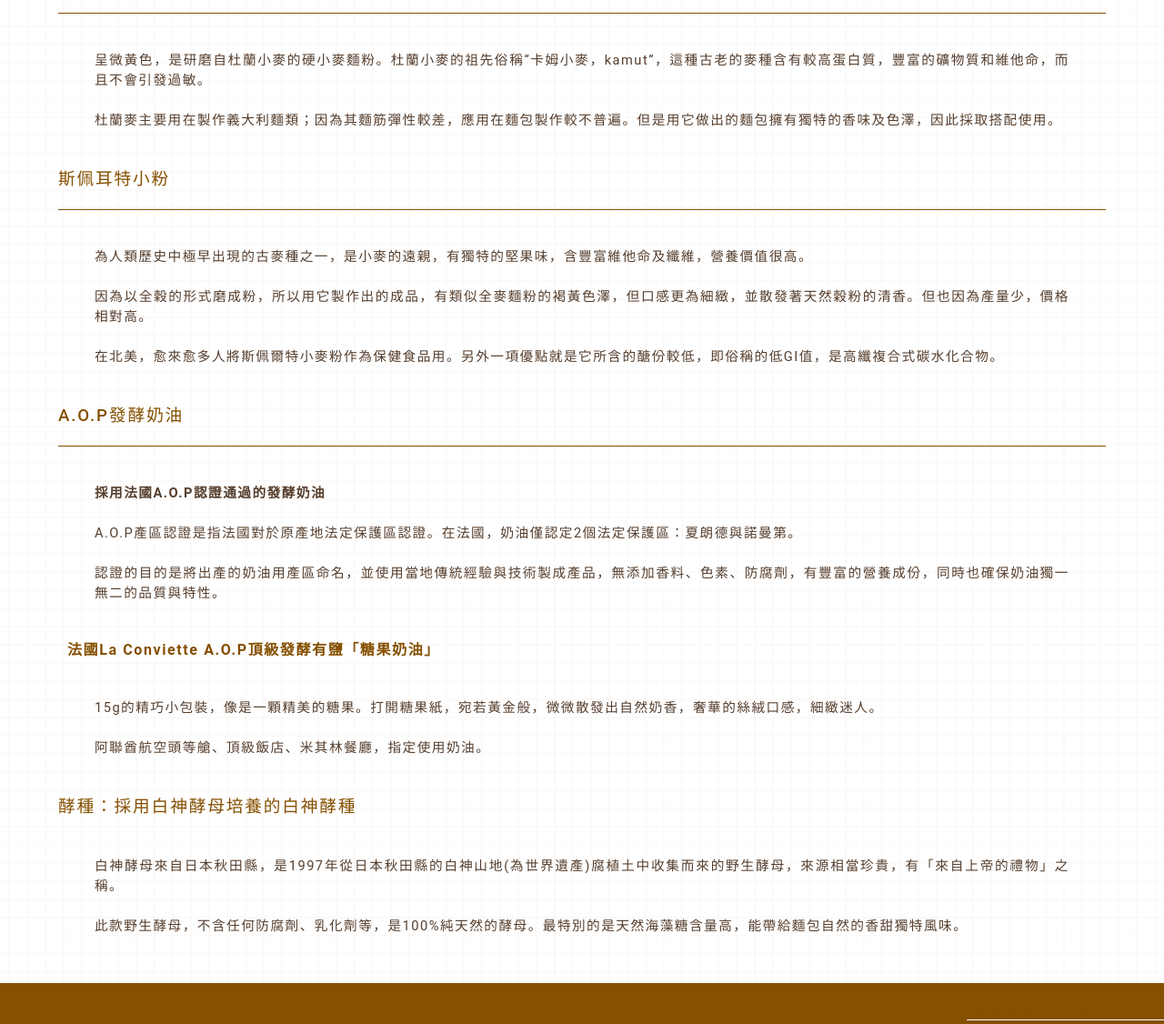
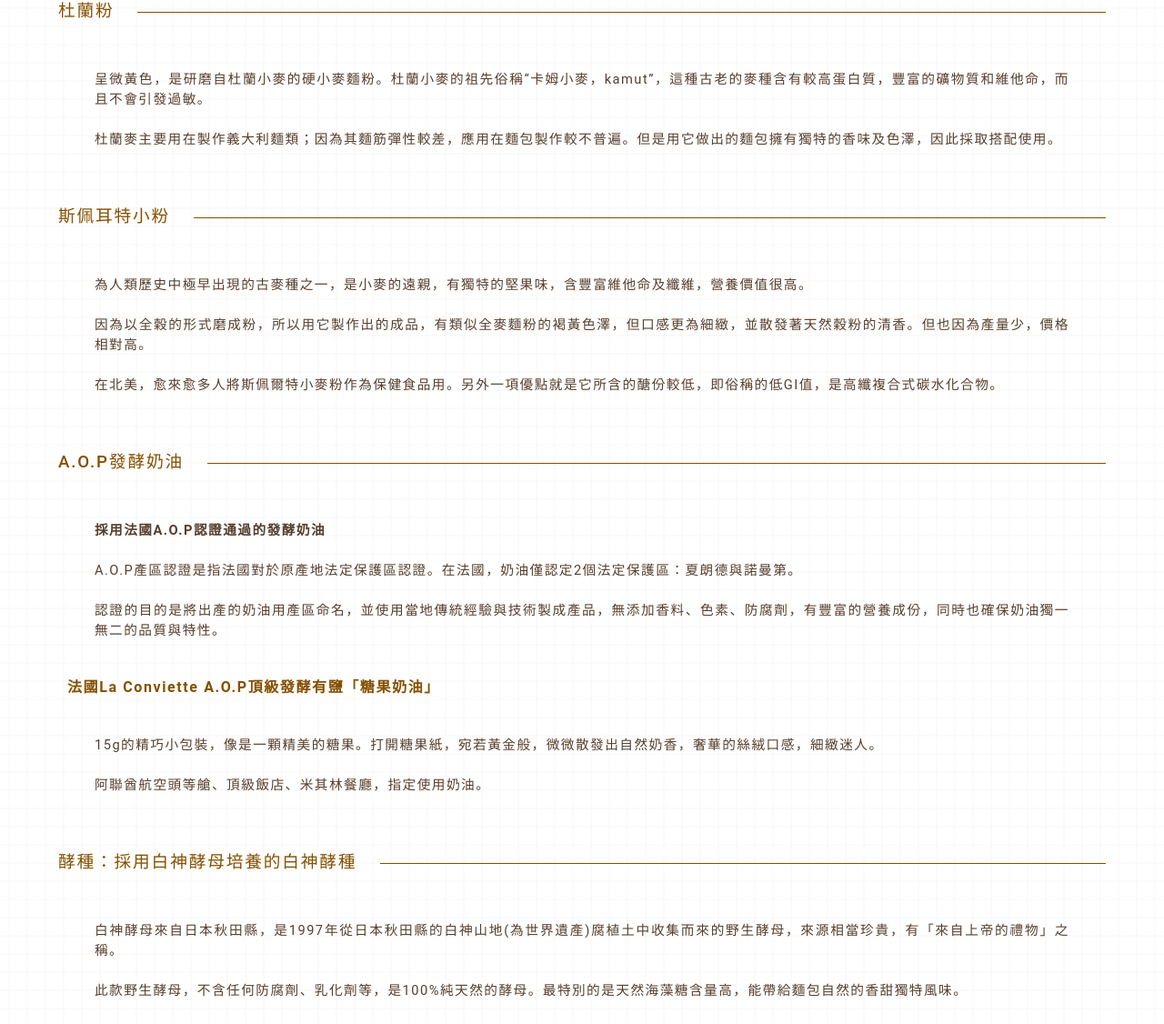
Before and after one commit to giagiar/sharonsKitchen, a plain HTML site: page ingredient.html in a window 1280 px wide. Shown: the part 641-1767 px from the top of the page at 91% size. Drawn offline with Linux system fonts and the light colour scheme.

Commit message:
ingredient fix2

```diff
--- a/Style/main.css
+++ b/Style/main.css
@@ -58,6 +58,26 @@ hr {
     border-top: 1px solid #855000;
 }
 
+.headTitle{
+    position: relative;
+    width:100vw;
+    padding: 20px 0 10px 0;
+    overflow-x:hidden;
+    z-index: 100;
+}
+
+.headTitle:after{
+ background-color:#855000;
+ content: "";
+ display: inline-block;
+ height: 1px;
+ position: relative;
+ vertical-align: middle;
+ width:100%;
+ left: 2%;
+ margin-right: -100%;
+
+}
 
 
 .rotate {
--- a/ingredient.html
+++ b/ingredient.html
@@ -27,23 +27,23 @@
 
     <div class="inmiddle">
 
-        <h3>高筋麵粉</h3><hr>
+        <h3 class="headTitle">高筋麵粉</h3>
         <p>以<b>鳥越夢之力</b>為主，搭配<b>鳥越純芯</b></p>
         <h4>鳥越夢之力</h4>
         <p>100%使用北海道產小麥「夢之力」(品種名稱)，質地鬆軟，口感Q彈有咬勁，擁有內麥特有的風香味。</p>
         <h4>鳥越純芯</h4>
         <p>使用加拿大一級春麥與北麥，因採用靠近胚乳的內部組織，故名純芯。非常適合製作吐司，軟式餐包、調理麵包。</p>
 
-        <h3>杜蘭粉</h3><hr>
+        <h3 class="headTitle">杜蘭粉</h3>
         <p>呈微黃色，是研磨自杜蘭小麥的硬小麥麵粉。杜蘭小麥的祖先俗稱“卡姆小麥，kamut”，這種古老的麥種含有較高蛋白質，豐富的礦物質和維他命，而且不會引發過敏。<br><br>
             杜蘭麥主要用在製作義大利麵類；因為其麵筋彈性較差，應用在麵包製作較不普遍。但是用它做出的麵包擁有獨特的香味及色澤，因此採取搭配使用。 </p>
 
-        <h3>斯佩耳特小粉</h3><hr>
+        <h3 class="headTitle">斯佩耳特小粉</h3>
         <p>為人類歷史中極早出現的古麥種之一，是小麥的遠親，有獨特的堅果味，含豐富維他命及纖維，營養價值很高。<br><br>
         因為以全穀的形式磨成粉，所以用它製作出的成品，有類似全麥麵粉的褐黃色澤，但口感更為細緻，並散發著天然穀粉的清香。但也因為產量少，價格相對高。<br><br>
         在北美，愈來愈多人將斯佩爾特小麥粉作為保健食品用。另外一項優點就是它所含的醣份較低，即俗稱的低GI值，是高纖複合式碳水化合物。</p>
 
-        <h3>A.O.P發酵奶油</h3><hr>
+        <h3 class="headTitle">A.O.P發酵奶油</h3>
         <p><b>採用法國A.O.P認證通過的發酵奶油</b><br><br>
         A.O.P產區認證是指法國對於原產地法定保護區認證。在法國，奶油僅認定2個法定保護區：夏朗德與諾曼第。<br><br>
         認證的目的是將出產的奶油用產區命名，並使用當地傳統經驗與技術製成產品，無添加香料、色素、防腐劑，有豐富的營養成份，同時也確保奶油獨一無二的品質與特性。</p>
@@ -53,9 +53,24 @@
         <p>15g的精巧小包裝，像是一顆精美的糖果。打開糖果紙，宛若黃金般，微微散發出自然奶香，奢華的絲絨口感，細緻迷人。<br><br>
         阿聯酋航空頭等艙、頂級飯店、米其林餐廳，指定使用奶油。</p>
 
-        <h3>酵種：採用白神酵母培養的白神酵種</h3>
+        <h3 class="headTitle">酵種：採用白神酵母培養的白神酵種</h3>
         <p>白神酵母來自日本秋田縣，是1997年從日本秋田縣的白神山地(為世界遺產)腐植土中收集而來的野生酵母，來源相當珍貴，有「來自上帝的禮物」之稱。<br><br>
         此款野生酵母，不含任何防腐劑、乳化劑等，是100%純天然的酵母。最特別的是天然海藻糖含量高，能帶給麵包自然的香甜獨特風味。</p>
+
+        <h3 class="headTitle">[Falksalt] 芙克黑雪花鹽</h3>
+        <p>來自瑞典的芙克黑雪花鹽：使用地中海海水經過長時間蒸發，並遵循古法而製成，為帶有美妙口味的錐形精鹽。從採集原料、風乾、到包裝皆為手工完成。<br><br>
+        福克蘭黑雪花鹽除了顏色特別之外，另一特殊之處在於含有活性碳酵素，添加在麵包中增加了麵包的保濕性及柔軟度。</p>
+
+        <h3 class="headTitle">焙煎全粒粉</h3>
+        <p>特色<br><br>
+            ＊選用100%日本小麥<br><br>
+            ＊獨家研發焙煎技術，使小麥呈現濃郁特殊香氣與色澤<br><br>
+            ＊冷水調和使用時呈現咖啡香 <br><br>
+            ＊熱水調和使用時呈現小麥香 <br><br>
+            ＊天然無添加，膳食纖維豐富(高達16.4g，每100g)</p>
+
+        <h3 class="headTitle">張錫斌手工柴燒黑糖</h3>
+        <p>堅持友善大地，傳統古法手工柴燒，保留天然的礦物質、維生素；以自然農法孕育出天地間最甜蜜的滋補養生黑糖。</p>
 
 
     </div>
```
